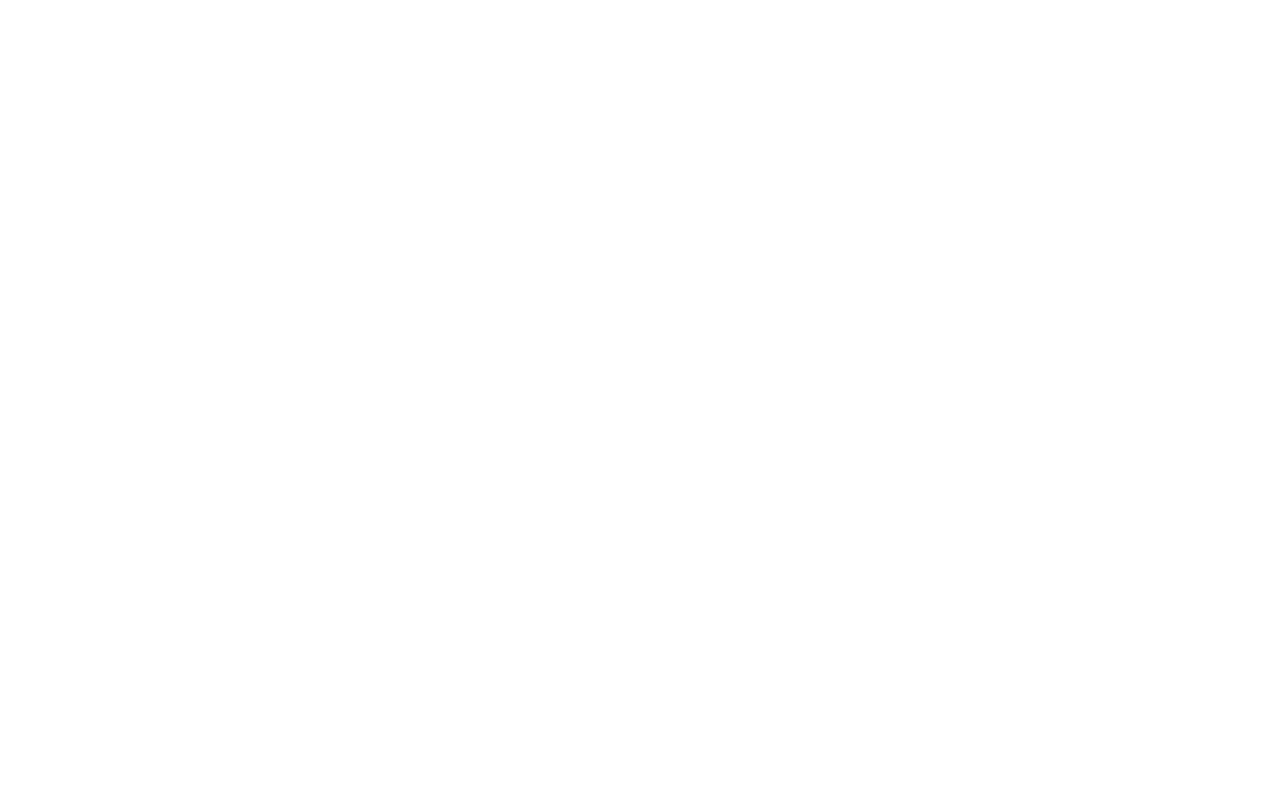
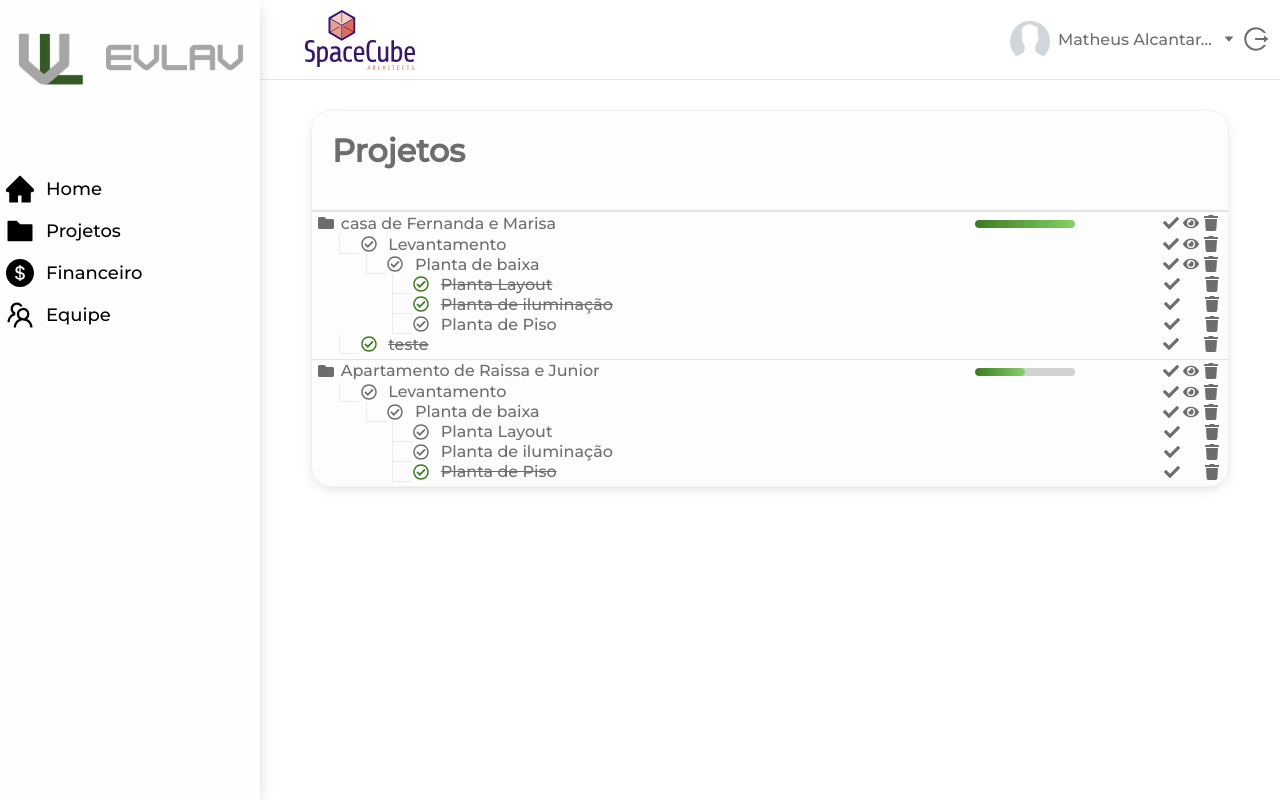
Before and after one commit to EvlavTech/arquinator-frontend, a React (Create React App) app: page /projetos in a window 1280 px wide. Built offline with nearby package versions, Linux system fonts and the light colour scheme.

Commit message:
implementado tela de projetos

```diff
--- a/package.json
+++ b/package.json
@@ -4,6 +4,7 @@
   "private": true,
   "dependencies": {
     "@types/recharts": "^1.8.18",
+    "antd": "^4.9.4",
     "node-sass": "^4.14.1",
     "react": "^17.0.1",
     "react-dom": "^17.0.1",
--- a/src/Router.tsx
+++ b/src/Router.tsx
@@ -4,6 +4,7 @@
 import Login from './pages/Login';
 import Home from './pages/Home';
 import Team from './pages/Team';
+import Projects from './pages/Projects';
 import Finances from './pages/Finances';
 
 function Router(): React.FunctionComponentElement<void> {
@@ -11,9 +12,10 @@
     <BrowserRouter>
       <Switch>
         <Route exact path="/" component={Home} />
-        <Route exact path="/login" component={Login} />
-        <Route exact path="/financeiro" component={Finances} />
-        <Route exact path="/equipe" component={Team} />
+        <Route path="/login" component={Login} />
+        <Route path="/financeiro" component={Finances} />
+        <Route path="/equipe" component={Team} />
+        <Route path="/projetos" component={Projects} />
       </Switch>
     </BrowserRouter>
   );
--- /dev/null
+++ b/src/assets/mock/projects-test.js
@@ -0,0 +1,77 @@
+const testJson = {
+  "projects": [
+    {
+      "name": "casa de Fernanda e Marisa",
+      "progress": 100,
+      "tasks": [
+        {
+          "name": "Levantamento",
+          "done": false,
+          "tasks": [
+            {
+              "name": "Planta de baixa",
+              "done": false,
+              "tasks": [
+                {
+                  "name": "Planta Layout",
+                  "done": true,
+                  "tasks": null
+                },
+                {
+                  "name": "Planta de iluminação",
+                  "done": true,
+                  "tasks": null
+                },
+                {
+                  "name": "Planta de Piso",
+                  "done": false,
+                  "tasks": null
+                }
+              ]
+            }
+          ]
+        },
+        {
+          "name": 'teste',
+          "done": true,
+          "tasks": null
+        }
+      ]
+    },
+    {
+      "name": "Apartamento de Raissa e Junior",
+      "progress": 50,
+      "tasks": [
+        {
+          "name": "Levantamento",
+          "done": false,
+          "tasks": [
+            {
+              "name": "Planta de baixa",
+              "done": false,
+              "tasks": [
+                {
+                  "name": "Planta Layout",
+                  "done": false,
+                  "tasks": null
+                },
+                {
+                  "name": "Planta de iluminação",
+                  "done": false,
+                  "tasks": null
+                },
+                {
+                  "name": "Planta de Piso",
+                  "done": true,
+                  "tasks": null
+                }
+              ]
+            }
+          ]
+        }
+      ]
+    }
+  ]
+};
+
+export default testJson;
--- /dev/null
+++ b/src/pages/Projects/Project.ts
@@ -0,0 +1,14 @@
+type componentType = {
+  name: string;
+  done: boolean;
+  tasks: componentType[];
+};
+
+class Project {
+  name!: string;
+
+  tasks!: componentType[];
+}
+
+export type { componentType };
+export default Project;
--- /dev/null
+++ b/src/pages/Projects/Projects.module.scss
@@ -0,0 +1,98 @@
+.project {
+  border-top: 1px solid rgba($color: #000, $alpha: 0.1);
+  padding-bottom: 0.5%;
+  color: #6d6d6d;
+
+  .projectInformation {
+    display: flex;
+    flex-direction: row;
+    justify-content: space-between;
+
+    .leftIcons {
+      display: flex;
+      align-items: center;
+      * {
+        margin-left: 0.5vw;
+      }
+    }
+  }
+
+  li {
+    margin-left: 3%;
+  }
+}
+
+.liStyle {
+  list-style: none;
+  .liInformation {
+    display: flex;
+    justify-content: space-between;
+    flex-direction: row;
+
+    .leftIcons {
+      display: flex;
+      align-items: center;
+
+      p {
+        margin-left: 2%;
+      }
+
+      svg {
+        margin-left: 0.1vw;
+        color: #6d6d6d;
+      }
+    }
+  }
+}
+
+.leftIcons {
+  min-width: 45vw;
+  svg {
+    min-width: 16px;
+    min-height: 16px;
+  }
+}
+
+.rigthIcons {
+  display: flex;
+  justify-content: space-between;
+  align-items: center;
+  color: #6d6d6d;
+  min-width: 56px;
+  margin-right: 1%;
+
+  svg {
+    min-width: 16px;
+    transition: linear 0.5s;
+  }
+
+  svg:hover {
+    color: #3b7b20;
+    cursor: pointer;
+  }
+}
+
+.completedSvg {
+  color: #3b7b20 !important;
+}
+
+.completedP {
+  text-decoration: line-through;
+  text-decoration-color: #6d6d6d;
+}
+
+.progress {
+  width: 100px;
+}
+
+@media (max-width: 900px) {
+  .project {
+    .leftIcons {
+      min-width: 30vw !important;
+    }
+
+    li {
+      margin-left: 4%;
+    }
+  }
+}
--- /dev/null
+++ b/src/pages/Projects/index.tsx
@@ -0,0 +1,136 @@
+import React from 'react';
+import {
+  FaFolder,
+  FaRegCheckCircle,
+  FaCheck,
+  FaEye,
+  FaTrash,
+} from 'react-icons/fa';
+
+import { Progress } from 'antd';
+import 'antd/lib/progress/style/index.css';
+import MainLayout from 'components/MainLayout';
+import MainCard from 'components/MainCard';
+import dropDown from 'assets/dropDown.svg';
+
+import testJson from 'assets/mock/projects-test.js';
+import Project from './Project';
+import type { componentType } from './Project';
+
+import style from './Projects.module.scss';
+
+const Projects: React.FC = () => {
+  const mediaSize = window.innerWidth;
+
+  function truncate(text: string) {
+    if (mediaSize < 900 && text.length > 7) {
+      return `${text.substr(0, 7)}...`;
+    }
+
+    return text;
+  }
+
+  function hideComponent(component: string) {
+    const element = document.getElementById(component);
+    const children = element?.children;
+
+    if (children !== undefined) {
+      for (let i = 0; i < children?.length; i += 1) {
+        const liElement = children[i];
+        const liElementState = liElement.getAttribute('hidden');
+
+        if (liElementState === null) {
+          liElement?.setAttribute('hidden', '');
+        } else {
+          liElement?.removeAttribute('hidden');
+        }
+      }
+    }
+  }
+
+  function generateComponent(projectComponent: componentType) {
+    const id = Math.random().toString();
+    const haveTasks = projectComponent.tasks !== null;
+
+    const component = (
+      <li className={style.liStyle} id={id}>
+        <div className={style.liInformation}>
+          <div className={style.leftIcons}>
+            <img src={dropDown} alt="tree" />
+            <FaRegCheckCircle
+              className={
+                projectComponent.done ? style.completedSvg : style.none
+              }
+            />
+            <p
+              className={projectComponent.done ? style.completedP : style.none}
+            >
+              {truncate(projectComponent.name)}
+            </p>
+          </div>
+
+          <div className={style.rigthIcons}>
+            <FaCheck />
+            {haveTasks ? <FaEye onClick={() => hideComponent(id)} /> : null}
+            <FaTrash />
+          </div>
+        </div>
+        {haveTasks ? (
+          <ul>{projectComponent.tasks.map((e) => generateComponent(e))}</ul>
+        ) : null}
+      </li>
+    );
+
+    return component;
+  }
+
+  function generateProjectView() {
+    const projectTsx = [];
+    for (let i = 0; i < testJson.projects.length; i += 1) {
+      const projectComponent = Object.assign(
+        new Project(),
+        testJson.projects[i],
+      );
+
+      projectTsx.push(
+        <ul className={style.project} id={projectComponent.name}>
+          <div className={style.projectInformation}>
+            <div className={style.leftIcons}>
+              <FaFolder />
+              <p>{truncate(projectComponent.name)}</p>
+            </div>
+
+            <div className={style.progress}>
+              <Progress
+                strokeColor={{
+                  '0%': '#3b7b20',
+                  '100%': '#87d068',
+                }}
+                percent={projectComponent.progress}
+                trailColor="#d2d2d4"
+                showInfo={false}
+              />
+            </div>
+
+            <div className={style.rigthIcons}>
+              <FaCheck />
+              <FaEye onClick={() => hideComponent(projectComponent.name)} />
+              <FaTrash />
+            </div>
+          </div>
+          {projectComponent.tasks.map((e) => generateComponent(e))}
+        </ul>,
+      );
+    }
+
+    return projectTsx;
+  }
+
+  return (
+    <MainLayout>
+      <MainCard title="Projetos">{generateProjectView()}</MainCard>
+    </MainLayout>
+  );
+};
+
+export default Projects;
```
Also changed, not shown: src/assets/dropDown.svg (added), 1 other file (tests, documents, lock files or other folders).
